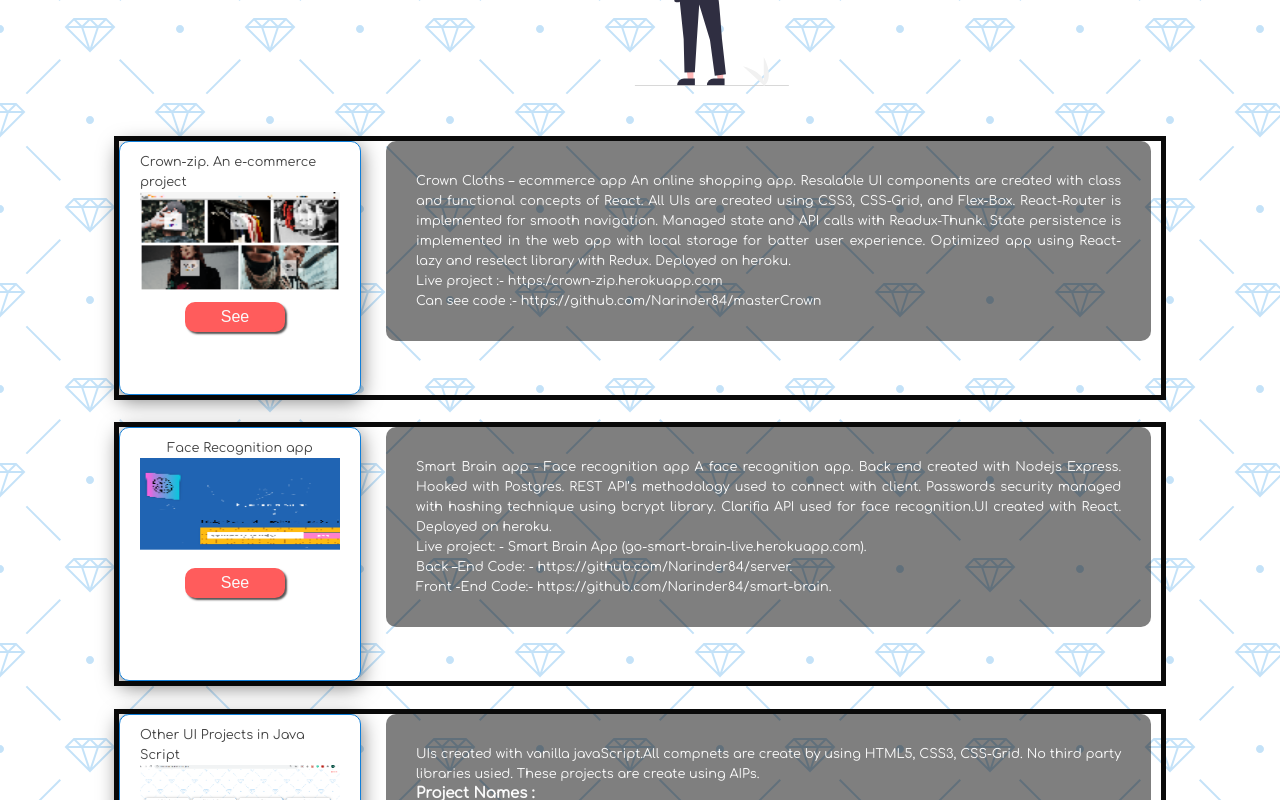
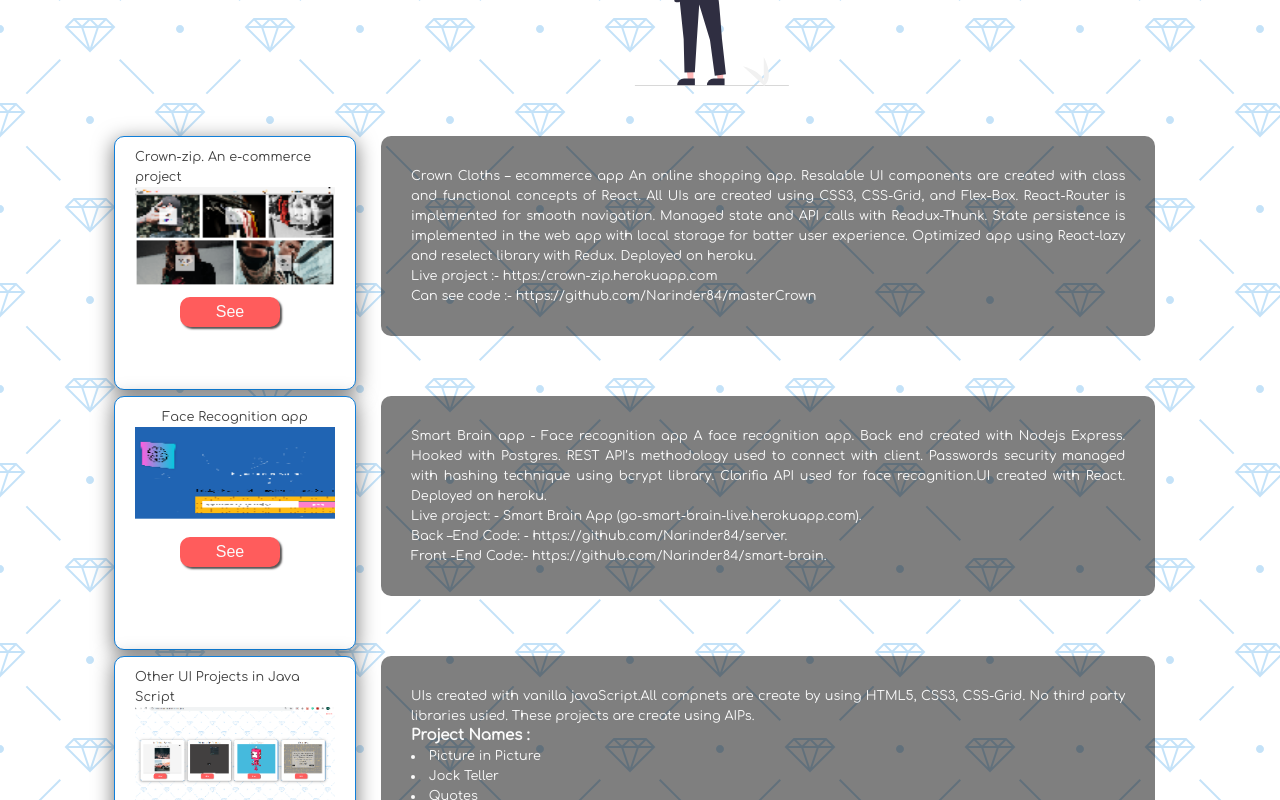
Before and after one commit to Narinder84/dream-projects, a React (Create React App) app: page / in a window 1280 px wide. Shown: the part 2760-3560 px from the top of the page. Built offline with nearby package versions, Linux system fonts and the light colour scheme.

Commit message:
change more

```diff
--- a/src/components/darkLightMode/darkLight.style.css
+++ b/src/components/darkLightMode/darkLight.style.css
@@ -318,7 +318,7 @@ input:checked + .slider::before {
 	box-sizing: border-box;
 	/* border: red 2px solid; */
 	width: 90vw;
-	height: 120vh;
+	height: 110vh;
 	padding: 50px;
 }
 
@@ -334,7 +334,6 @@ input:checked + .slider::before {
 	display: -webkit-flex; /* NEW - Safari 6.1+. iOS 7.1+, BB10 */
 	display: flex;
 	display: flex;
-	border: 5px rgb(10, 10, 10) solid;
 }
 #image-container {
 	display: flex;
```
